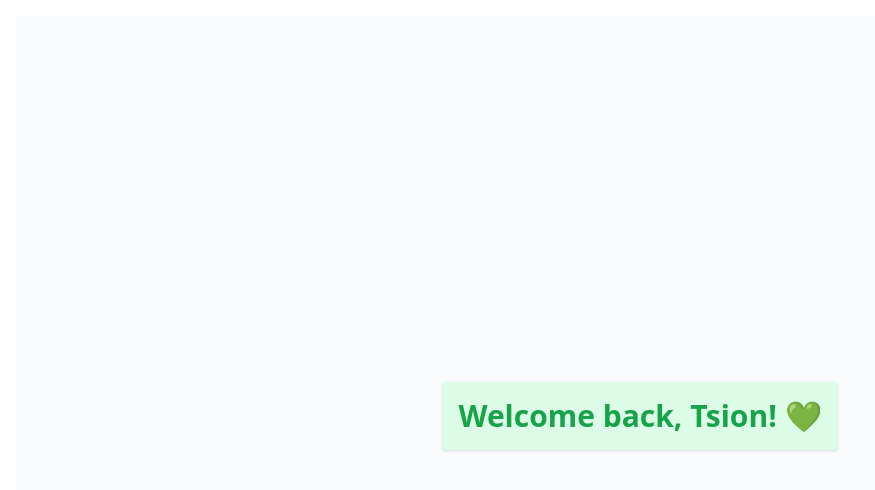
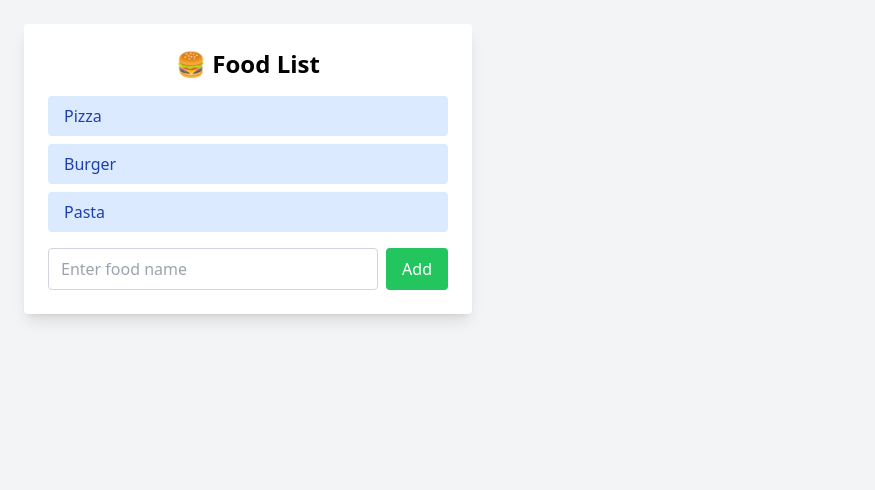
Before and after one commit to TsionTesfaye811/my-react-app, a React (Create React App) app: page / in a window 1280 px wide. Shown: the top 490 px of the page, without its empty margins (0-875 px from the left). Built offline with nearby package versions, Linux system fonts and the light colour scheme.

Commit message:
Add Updatelist component and fix imports

```diff
--- a/src/App.js
+++ b/src/App.js
@@ -1,10 +1,10 @@
 import React from 'react';
-import UserGreeting from './components/user-greeting/App';
+import Updatelist from './components/Updatelist/App';
 
 function App() {
   return (
-    <div className="p-4">
-      <UserGreeting isLoggedIn={true} username="Tsion" />
+    <div className="min-h-screen bg-gray-100 p-6">
+      <Updatelist />
     </div>
   );
 }
--- /dev/null
+++ b/src/components/Updatelist/App.js
@@ -0,0 +1,51 @@
+import React, { useState } from 'react';
+
+function Updatelist() {
+  const [foods, setFoods] = useState(["Pizza", "Burger", "Pasta"]);
+
+  function handleAddFood() {
+    const input = document.getElementById("foodInput");
+    const newFood = input.value.trim();
+    if (newFood) {
+      setFoods(f => [...f, newFood]);
+    }
+    input.value = "";
+  }
+
+  function handleRemoveFood(index) {
+    setFoods(foods.filter((_, i) => i !== index));
+  }
+
+  return (
+    <div className="w-full max-w-md bg-white shadow-lg rounded p-6">
+      <h2 className="text-2xl font-bold mb-4 text-center">🍔 Food List</h2>
+      <ul className="mb-4 space-y-2">
+        {foods.map((food, index) => (
+          <li
+            key={index}
+            onClick={() => handleRemoveFood(index)}
+            className="cursor-pointer bg-blue-100 hover:bg-red-100 text-blue-800 px-4 py-2 rounded"
+          >
+            {food}
+          </li>
+        ))}
+      </ul>
+      <div className="flex gap-2">
+        <input
+          type="text"
+          id="foodInput"
+          placeholder="Enter food name"
+          className="flex-1 border border-gray-300 rounded px-3 py-2"
+        />
+        <button
+          onClick={handleAddFood}
+          className="bg-green-500 text-white px-4 py-2 rounded hover:bg-green-600"
+        >
+          Add
+        </button>
+      </div>
+    </div>
+  );
+}
+
+export default Updatelist;
```
